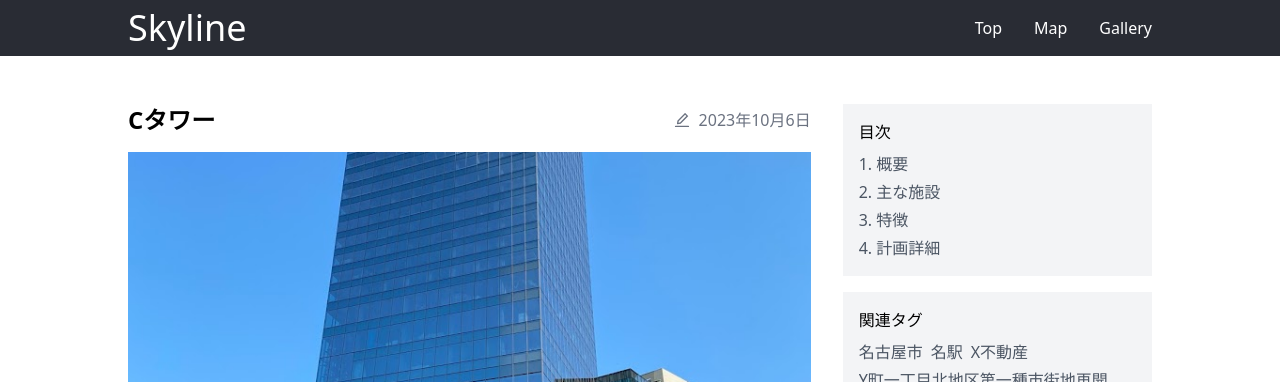
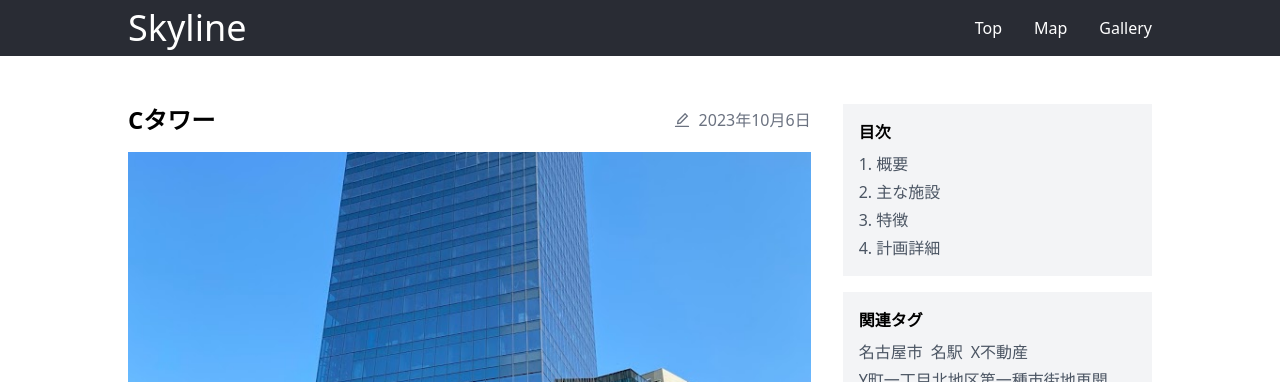
Before and after one commit to FNYukii/Skyline, a Next.js app: page /posts/04a1dd7d-3004-43bc-8937-3375ed608259 in a window 1280 px wide. Shown: the top 382 px of the page. Built offline with nearby package versions, Linux system fonts and the light colour scheme.

Commit message:
feat: TagListSectionとTableOfContentsSectionのスタイル調整

```diff
--- a/src/components/sections/TableOfContentsSection.tsx
+++ b/src/components/sections/TableOfContentsSection.tsx
@@ -24,7 +24,7 @@ function TableOfContentsSection(props: Props) {
 
 			<div className="bg-gray-100 p-4">
 
-				<p>目次</p>
+				<p className="font-bold">目次</p>
 
 				<ol className="list-decimal list-inside text-gray-600">
 
--- a/src/components/sections/TagListSection.tsx
+++ b/src/components/sections/TagListSection.tsx
@@ -13,7 +13,7 @@ function TagListSection(props: Props) {
 
 			<div className="bg-gray-100 p-4">
 
-				<p>{props.label}</p>
+				<p className="font-bold">{props.label}</p>
 
 				<div className="mt-2 flex flex-wrap gap-x-2 gap-y-1">
 
```
